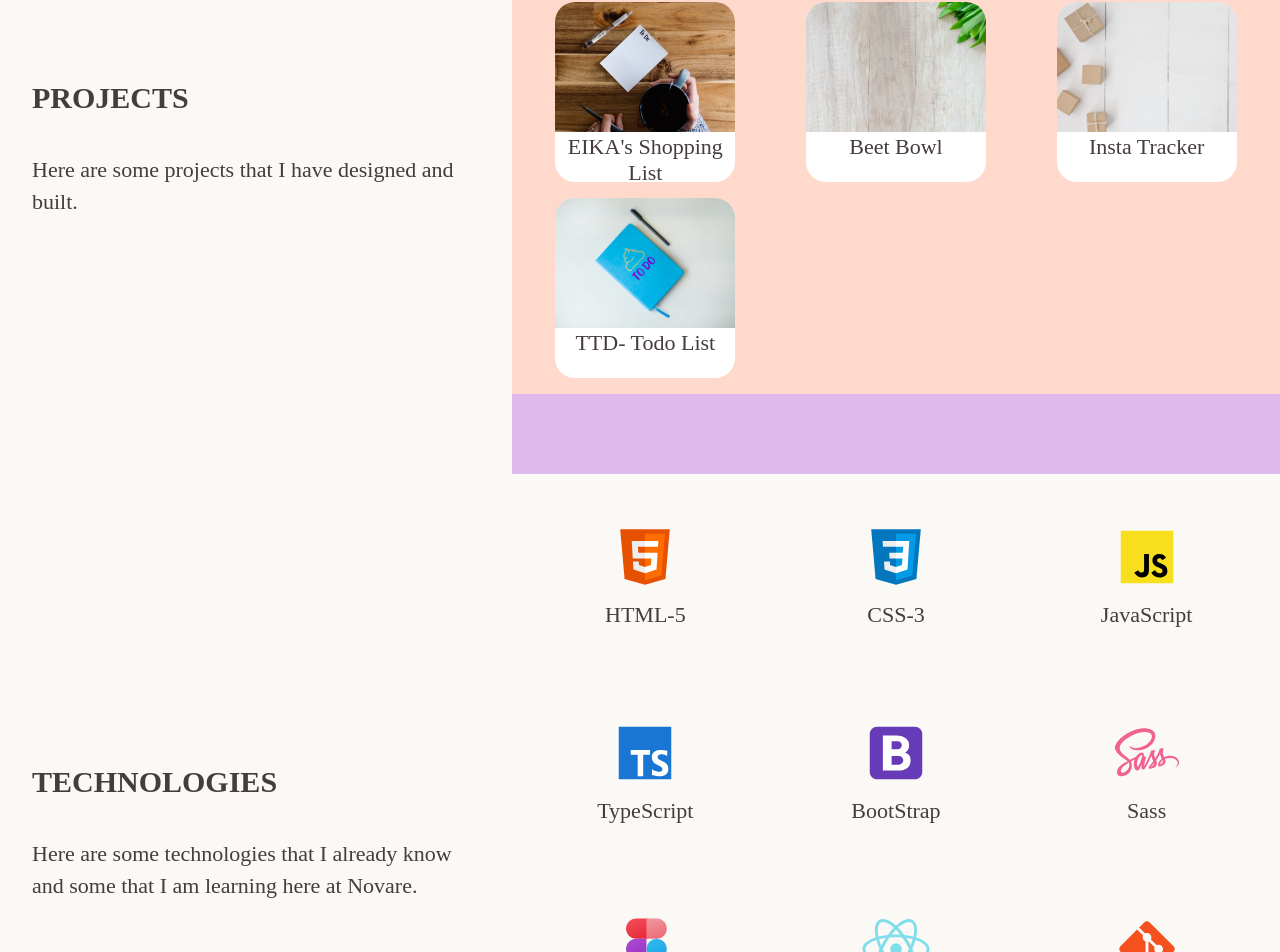
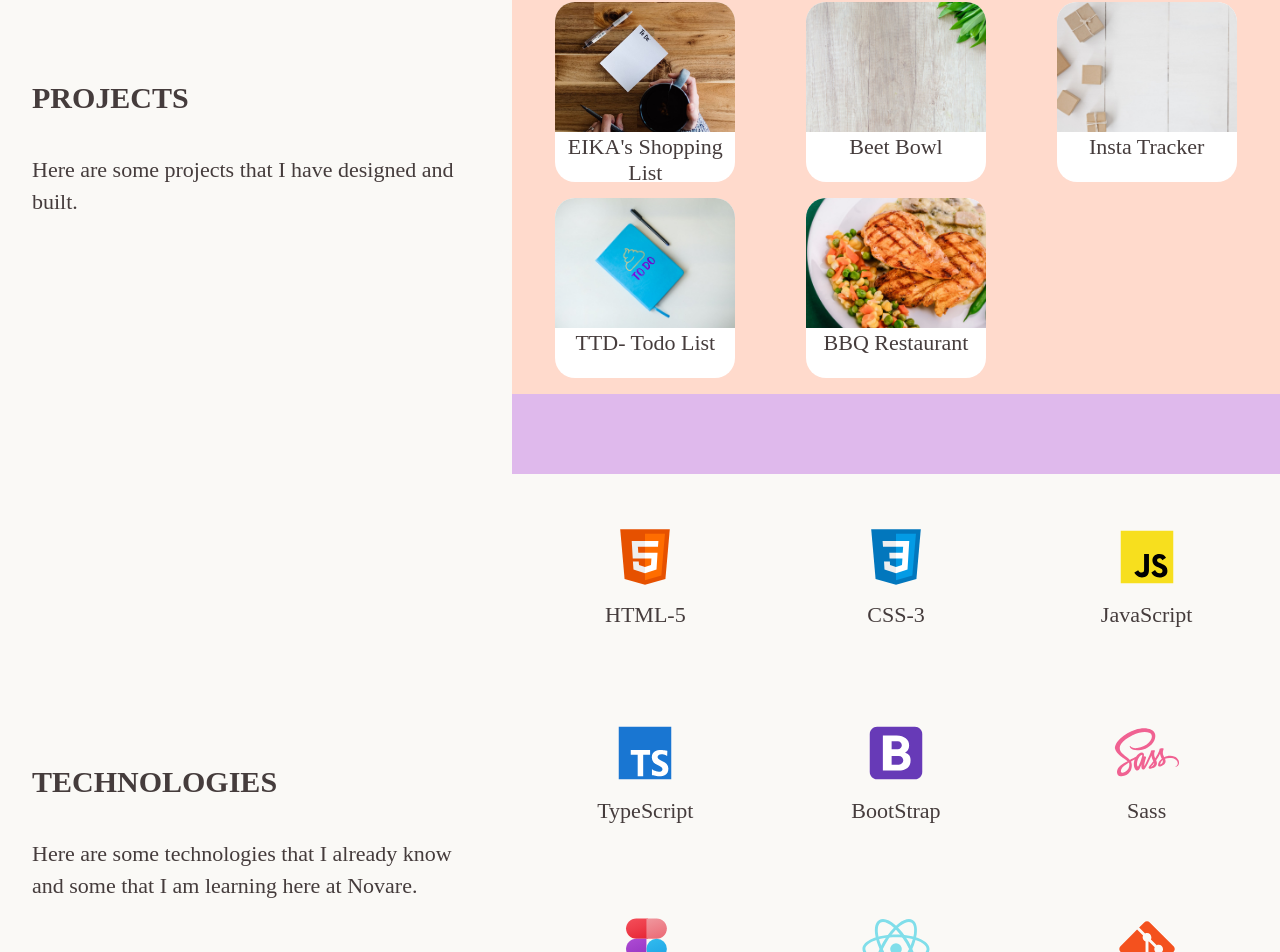
Before and after one commit to sulekhajamaluddin/portfolio, a React (Create React App) app: page / in a window 1280 px wide. Shown: the part 1694-2646 px from the top of the page. Built offline with nearby package versions, Linux system fonts and the light colour scheme; a web font is replaced by a local one.

Commit message:
Fix bbq restaurant website

```diff
--- a/src/data/project-details.js
+++ b/src/data/project-details.js
@@ -2,9 +2,9 @@ import shoppinglist from "../assets/shoppinglist.jpg";
 import vegan from "../assets/vegan.jpg";
 import packages from "../assets/packages.jpg";
 import todo from "../assets/todo.jpg";
-/*import bbq from "../assets/bbq.jpg";
+import bbq from "../assets/bbq.jpg";
 import bbqRestaurant from "../assets/bbq.png";
-import books from "../assets/books.jpg";
+/*import books from "../assets/books.jpg";
 import netflix from "../assets/netflix.png";*/
 import eikaproject from "../assets/eika.png";
 import beet from "../assets/beet.png";
@@ -95,6 +95,21 @@ const projectDetails = [
     gitAddress: "https://github.com/sulekhajamaluddin/Todo-List",
     status: "completed",
   },
+  {
+    projectID: 5,
+    projectName: "BBQ Restaurant",
+    projectCardImage: `${bbq}`,
+    projectDescription:
+      "This is an app for a BBQ Restaurant, where the users can view categories and also the menu for those categories. This app uses:",
+    imageCardDescription: "A plate with BBQ-ed chicken",
+    projectImage: `${bbqRestaurant}`,
+    projectImageDescription: "The screenshot of BBQ restaurant app running",
+    technologiesUsed: ["ContextAPI", "Firebase", "Firestore", "React", "SCSS"],
+    webAddress: "https://backyard-the-bbq-restaurant.web.app/",
+    gitAddress:
+      "https://github.com/sulekhajamaluddin/backyard-the-bbq-restaurant",
+    status: "completed",
+  },
 ];
 
 export default projectDetails;
```
